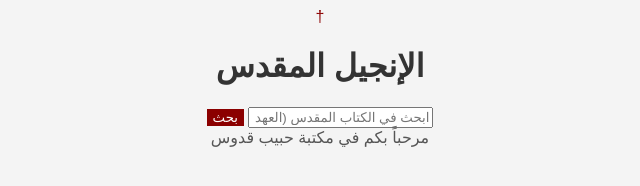
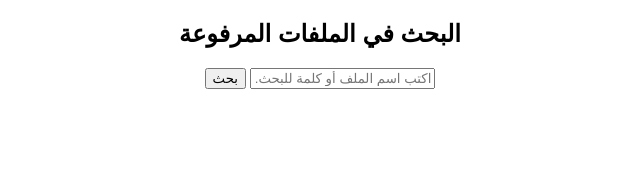
Before and after one commit to youssefgood13-crypto/servar-habib, a plain HTML site: page index.html in a window 1280 px wide. Shown: the whole page, without its empty margins (320-960 px from the left). Drawn offline with Linux system fonts and the light colour scheme.

Commit message:
Update HTML structure and styling for search page

```diff
--- a/index.html
+++ b/index.html
@@ -2,88 +2,20 @@
 <html lang="ar" dir="rtl">
 <head>
     <meta charset="UTF-8">
-    <title>مكتبة حبيب قدوس</title>
+    <meta name="viewport" content="width=device-width, initial-scale=1.0">
+    <title>محرك بحث الملفات</title>
     <style>
-        body {
-            font-family: Arial, sans-serif;
-            text-align: center;
-            background-color: #f4f4f4;
-            padding: 50 px;
-        }
-        .header-icon {
-            font-size: 50 px;
-            color: #8b0000;
-        }
-        h1 {
-            color: #333;
-        }
-        .search-container {
-            margin-top: 30 px;
-        }
-        input[type="text"] {
-            padding: 10 px;
-            width: 60 %;
-            border: 1 px solid #ccc;
-            border-radius: 5 px;
-        }
-        button {
-            padding: 10 px 20 px;
-            background-color: #8b0000;
-            color: white;
-            border: none;
-            border-radius: 5 px;
-            cursor: pointer;
-        }
-        .welcome-msg {
-            margin-top: 20 px;
-            font-size: 20 px;
-            color: #555;
-        }
+        body { font-family: sans-serif; padding: 20 px; text-align: center; }
+        #results { margin-top: 20 px; text-align: right; display: inline-block; width: 80 %; }
+        .result-item { border-bottom: 1 px solid #ccc; padding: 10 px; }
+        input { padding: 10 px; width: 60 %; font-size: 16 px; }
+        button { padding: 10 px 20 px; font-size: 16 px; cursor: pointer; }
     </style>
 </head>
 <body>
 
-    <div class="header-icon">†</div>
-    <h1>الإنجيل المقدس</h1>
+    <h2>البحث في الملفات المرفوعة</h2>
+    <input type="text" id="searchInput" placeholder="اكتب اسم الملف أو كلمة للبحث...">
+    <button onclick="performSearch()">بحث</button>
 
-    <div class="search-container">
-        <input type="text" placeholder="ابحث في الكتاب المقدس (العهد القديم والجديد)...">
-        <button>بحث</button>
-    </div>
-
-    <div class="welcome-msg">
-        مرحباً بكم في مكتبة حبيب قدوس
-    </div>
-<script>
-    const files = ['Ruth.json']; // هنا حددنا ملف مرقس فقط للتجربة
-
-    async function search() {
-        const query = document.getElementById('searchQuery').value;
-        const resultsContainer = document.getElementById('results');
-        resultsContainer.innerHTML = ''; // مسح النتائج القديمة
-
-        if (!query) return;
-
-        for (const file of files) {
-            try {
-                const response = await fetch(file);
-                const data = await response.json();
-
-                // افترضنا أن ملف الـ JSON عبارة عن قائمة من الآيات
-                data.forEach(item => {
-                    if (item.text.includes(query)) {
-                        const div = document.createElement('div');
-                        div.className = 'result-item';
-                        div.innerHTML = `<strong>${item.reference}:</strong> ${item.text}`;
-                        resultsContainer.appendChild(div);
-                    }
-                });
-            } catch (error) {
-                console.error('Error loading file:', file, error);
-            }
-        }
-    }
-</script>
-</script>
-</body>
-</html>
+    <div id="
```
